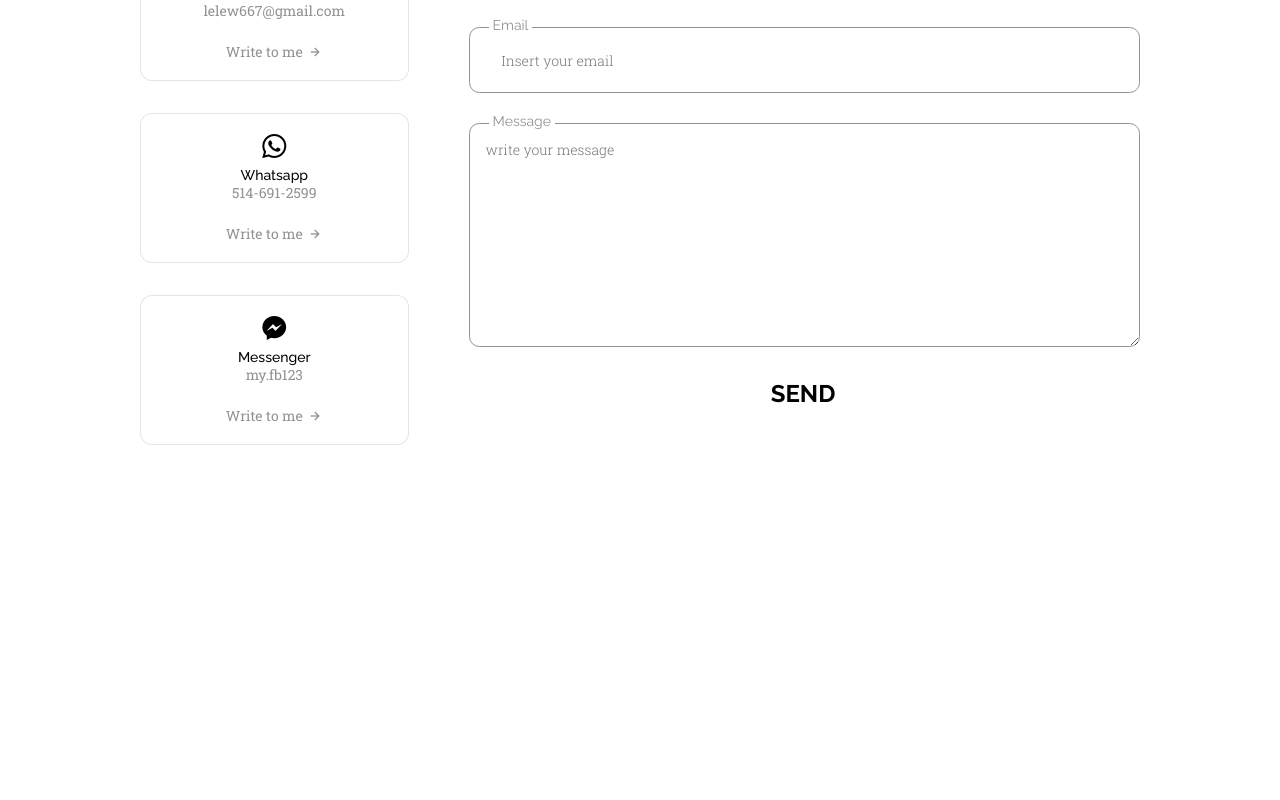
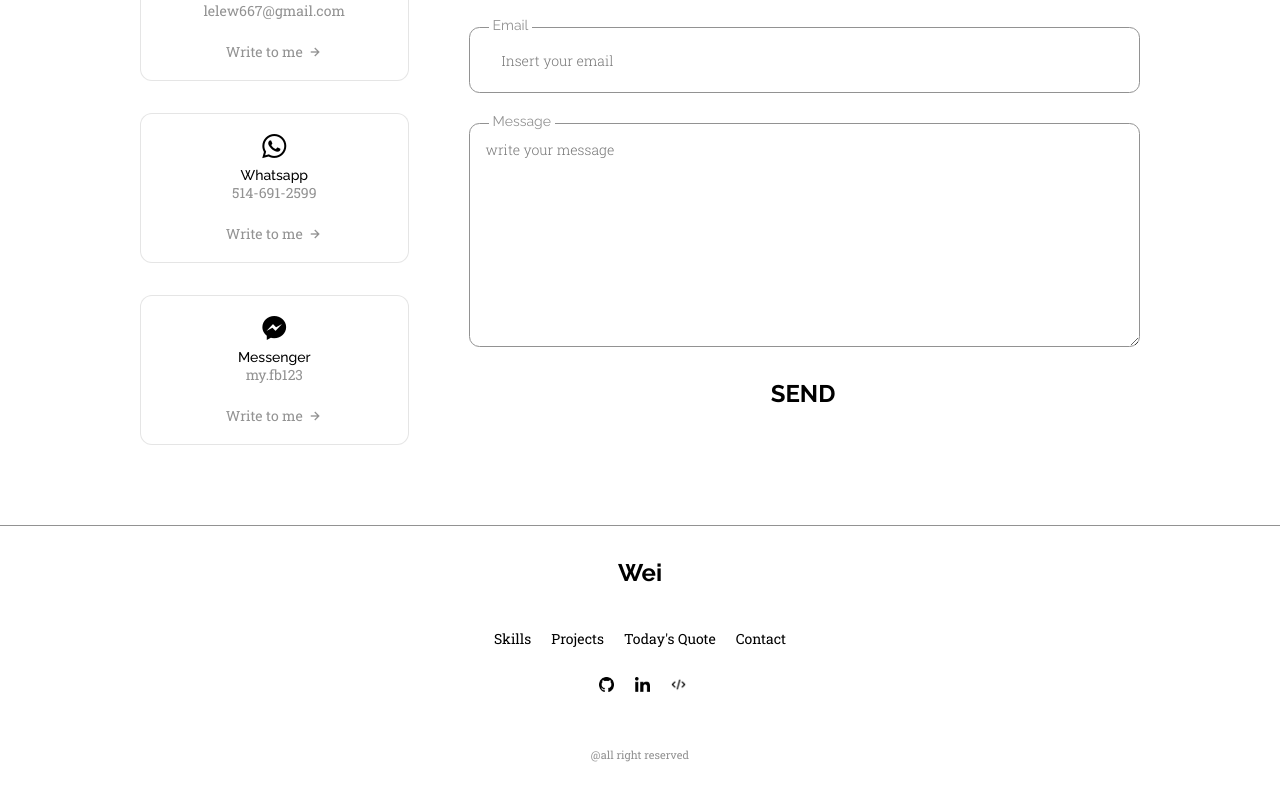
Before and after one commit to lelew66/Portfolio, a React (Create React App) app in the folder portfolio-app/: page / in a window 1280 px wide. Shown: the part 2837-3637 px from the top of the page. Before the commit the page ends 3362 px from the top, so only its background shows below. Built offline with nearby package versions, Linux system fonts and the light colour scheme.

Commit message:
update footer

```diff
--- a/portfolio-app/src/App.js
+++ b/portfolio-app/src/App.js
@@ -6,6 +6,7 @@ import Skill from './components/siklls/Skill';
 import Projects from './components/projects/Projects';
 import Quote from './components/quote/Quote';
 import Contact  from './components/contact/Contact';
+import Footer  from './components/footer/Footer';
 function App() {
   return (
     <>
@@ -16,6 +17,7 @@ function App() {
       <Projects />
       <Quote />
       <Contact />
+      <Footer />
       </main>
 
 
--- a/portfolio-app/src/components/footer/Footer.css
+++ b/portfolio-app/src/components/footer/Footer.css
@@ -0,0 +1,41 @@
+.footer{
+    background-color: white;
+    border-top: 1px solid var(--body-color);
+}
+.footer__container{
+    padding: 2rem 0 6rem;
+}
+
+.footer__title,
+.footer__link{
+color: var(  --title-color);
+}
+.footer__title{
+    text-align: center;
+    font-family: var(--header-font);
+    font-size: var( --normal-font-size);
+    margin-bottom: var(--mb-2);
+}
+.footer__link{
+    font-size: var( --smaller-font-size);
+}
+.footer__link:hover{
+    color:var(--text-color-1)
+}
+.footer__list{
+    display: flex;
+    justify-content: center;
+    column-gap: 1.25rem;
+    margin-bottom: var(--mb-1);
+}
+.footer__social{
+    display: flex;
+    justify-content: center;
+    column-gap: 1rem;
+}
+.footer__copy{
+    display: flex;
+    justify-content: center;
+    font-size: var(--tiny-font-size);
+    margin-top: var(--mb-3);
+}
--- a/portfolio-app/src/components/footer/Footer.jsx
+++ b/portfolio-app/src/components/footer/Footer.jsx
@@ -0,0 +1,69 @@
+import React from "react";
+import "./footer.css"
+const Footer = () => {
+  return (
+    <footer className="footer">
+      <div className="footer__container container">
+        <h1 className="footer__title">
+          Wei</h1>
+          <ul className="footer__list">
+            <li>
+              <a href="#skills" className="footer__link">
+                Skills
+              </a>
+            </li>
+            <li>
+              <a href="#projects" className="footer__link">
+                Projects
+              </a>
+            </li>
+            <li>
+              <a href="#quote" className="footer__link">
+                Today's Quote
+              </a>
+            </li>
+            <li>
+              <a href="#contact" className="footer__link">
+                Contact
+              </a>
+            </li>
+          </ul>
+          <div className="footer__social">
+            <a
+              href="https://github.com/lelew66"
+              className="home__soical-icon "
+              target="_blank" rel="noreferrer"
+            >
+              <img
+                className="social-icons"
+                src="/icons/github.png"
+                alt="icon"
+              />
+            </a>
+            <a
+              href="https://github.com/lelew66"
+              className="home__social-icon"
+              target="_blank" rel="noreferrer"
+            >
+              <img
+                className="social-icons"
+                src="/icons/linkedin.png"
+                alt="icon"
+              />
+            </a>
+
+            <a
+              href="https://github.com/lelew66"
+              className="home__social-icon"
+              target="_blank" rel="noreferrer"
+            >
+              <img className="social-icons" src="/icons/code.png" alt="icon" />
+            </a>
+          </div>
+        <span className="footer__copy">@all right reserved </span>
+      </div>
+    </footer>
+  );
+};
+
+export default Footer;
```
